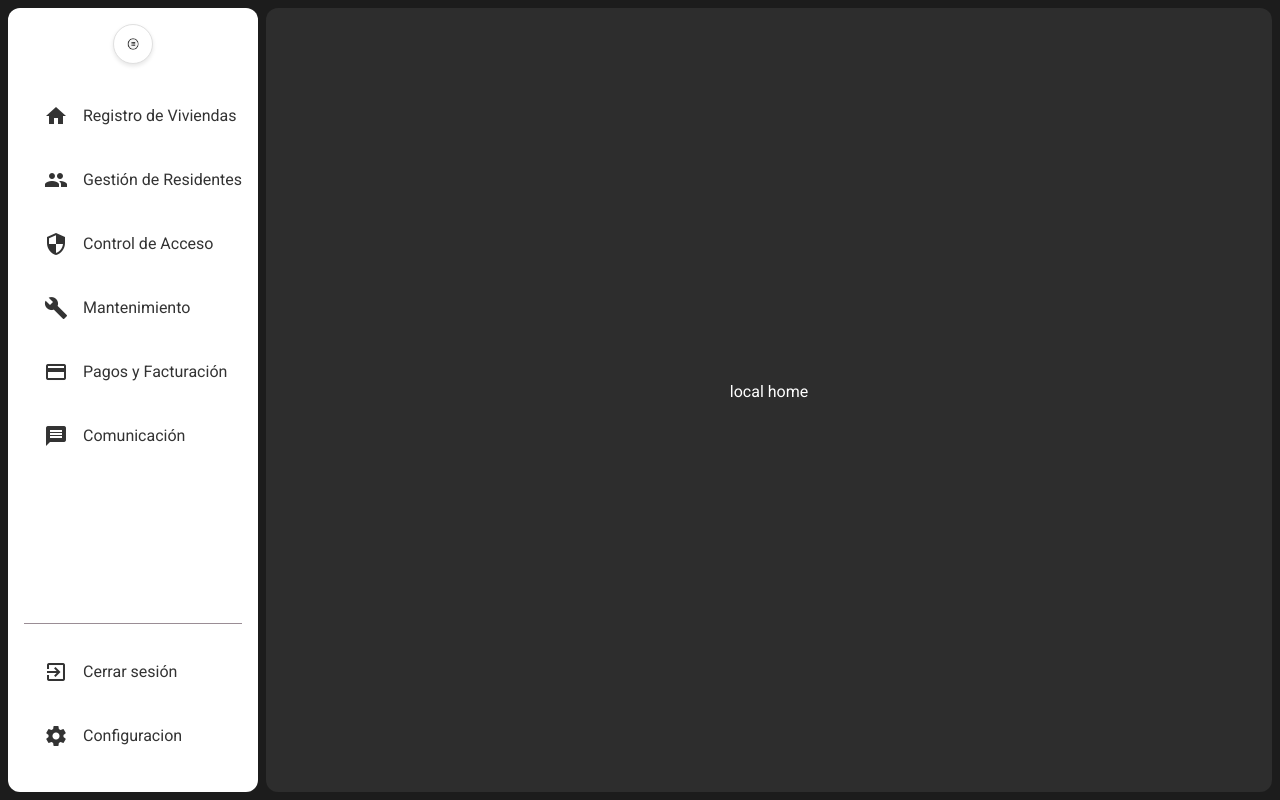
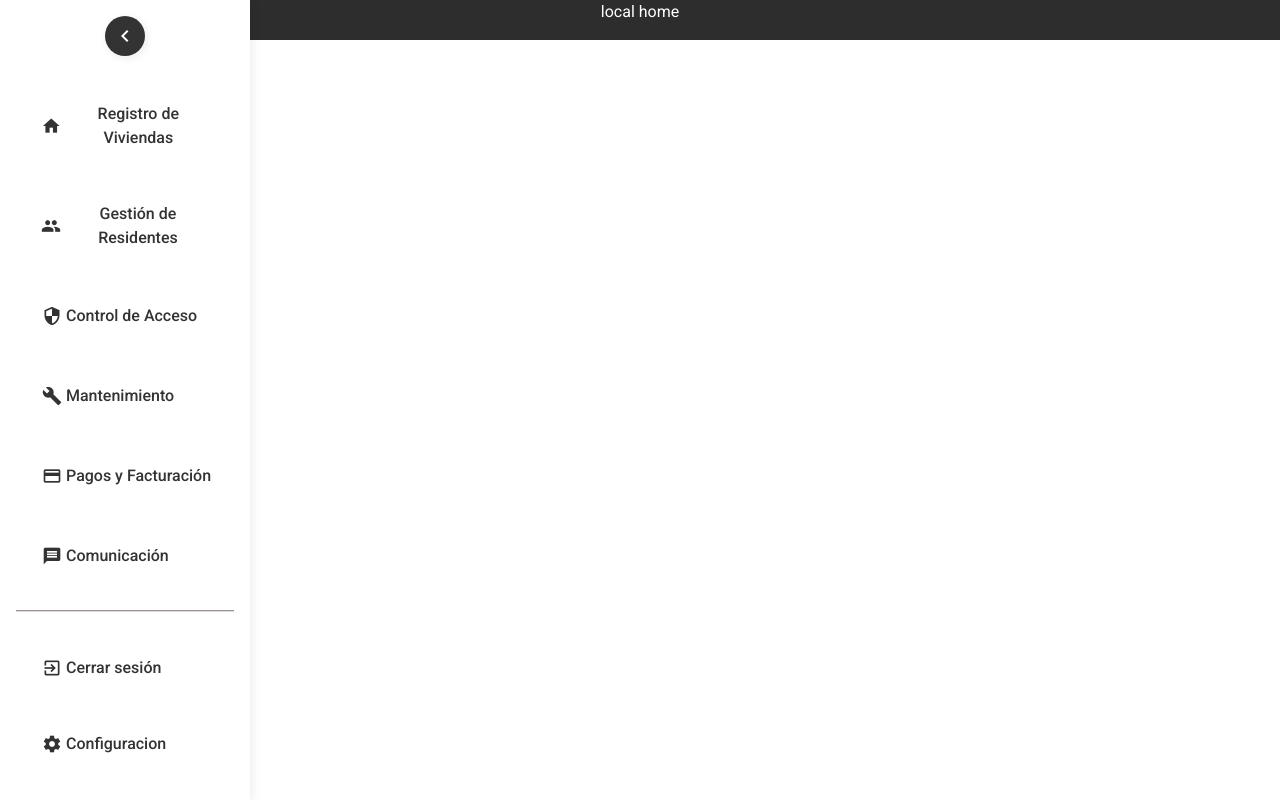
Before and after one commit to EliwtFdez/Appcluster, an Angular app: page /home in a window 1280 px wide. Built offline with nearby package versions, Linux system fonts and the light colour scheme.

Commit message:
static grind

```diff
--- a/src/app/home/home.component.html
+++ b/src/app/home/home.component.html
@@ -1,4 +1,4 @@
-<div class="parent">
+
     <!-- Sidebar -->
     <app-slidebard (toggle)="onSidebarToggle($event)"></app-slidebard>
 
@@ -6,4 +6,3 @@
     <main class="div4">
         <p>local home</p>
     </main>
-</div>
--- a/src/app/home/home.component.scss
+++ b/src/app/home/home.component.scss
@@ -1,25 +1,15 @@
 :root {
     --sidebar-width: 250px;
-    background-color: #1c1c1c;
+    background-color: white;
     margin: 0;
 }
 
-.parent {
+.div4 {
     display: grid;
-    grid-template-columns: var(--sidebar-width, 250px) 1fr;
-    grid-template-rows: 1fr;
-    gap: 8px;
-    height: 100vh;
-    background-color: #1c1c1c;
-    margin: 0;
-    padding: 8px;
-    transition: grid-template-columns 0.3s ease;
-}
-
-.div4 {
+    grid-template-columns: auto 1fr;
     background-color: #2d2d2d;
-    padding: 1rem;
-    border-radius: 12px;
+    padding: 0;
+    border-radius: 0px;
     color: #ffffff;
     overflow: hidden;
     display: flex;
--- a/src/app/slidebard/slidebard.component.html
+++ b/src/app/slidebard/slidebard.component.html
@@ -1,33 +1,31 @@
 <div class="sidebar" [class.collapsed]="isCollapsed">
-    <!-- Botón para ocultar/desplegar el sidebar -->
-    <button class="toggle-button" (click)="toggleSidebar()">
-<img src="assets/iconslide.png" alt="Logo" class="logo">
+  <button class="toggle-button" (click)="toggleSidebar()" aria-label="Toggle sidebar">
+    <mat-icon class="logo">{{ isCollapsed ? 'chevron_right' : 'chevron_left' }}</mat-icon>
   </button>
 
-
-    <!-- Lista principal de configuraciones -->
-    <div class="menu">
+  <nav class="menu" aria-label="Main navigation">
     <div class="sidebar-item" *ngFor="let item of menuItems">
-            <button [routerLink]="item.route" routerLinkActive="active">
+      <button [routerLink]="item.route"
+              routerLinkActive="active"
+              [attr.aria-label]="item.label">
         <mat-icon class="icon">{{ item.icon }}</mat-icon>
         <span class="label">{{ item.label }}</span>
       </button>
     </div>
-    </div>
+  </nav>
 
-    <!-- Espacio extra entre las secciones -->
   <div class="spacer"></div>
 
-    <!-- Divisor inferior -->
   <mat-divider></mat-divider>
 
-    <!-- Opciones de usuario -->
-    <div class="sidebar-footer">
+  <nav class="sidebar-footer" aria-label="Secondary navigation">
     <div class="sidebar-item" *ngFor="let item of lastMenuItems">
-             <button [routerLink]="item.route" routerLinkActive="active">
+      <button [routerLink]="item.route"
+              routerLinkActive="active"
+              [attr.aria-label]="item.label">
         <mat-icon class="icon">{{ item.icon }}</mat-icon>
         <span class="label">{{ item.label }}</span>
       </button>
     </div>
+  </nav>
 </div>
-</div>
--- a/src/app/slidebard/slidebard.component.scss
+++ b/src/app/slidebard/slidebard.component.scss
@@ -1,161 +1,156 @@
+// Variables de color y diseño
+$primary-color: #333; // rebeccapurple
+$hover-bg: rgba(103, 58, 183, 0.1);
+$active-bg: rgba(103, 58, 183, 0.2);
+$border-color: #ddd;
+$shadow: 2px 2px 10px rgba(0, 0, 0, 0.08);
+$transition-speed: 0.3s ease-in-out;
+
+// Mixin para transiciones
+@mixin transition($properties...) {
+  transition: $properties $transition-speed;
+}
+
+:host {
+  --primary-color: #{$primary-color};
+  --hover-bg: #{$hover-bg};
+  --active-bg: #{$active-bg};
+}
+
+// Sidebar principal
 .sidebar {
   background-color: #ffffff;
   padding: 1rem;
-    border-radius: 12px;
-    color: #333;
-    height: 100%;
+  border-radius: 0px;
+  color: $primary-color;
+  height: 100vh;
   display: flex;
   flex-direction: column;
-    justify-content: flex-start;
-    gap: 8px;
-    transition: width 0.3s ease;
+  box-shadow: $shadow;
+  @include transition(width);
   width: 250px;
-    position: relative;
+  position: fixed;
   min-width: 80px;
   max-width: 250px;
+
+  // Estado colapsado
+  &.collapsed {
+    width: 80px;
+
+    .sidebar-item {
+      justify-content: center;
+      padding: 8px;
+      width: 50px;
+
+      button {
+        padding: 8px;
+      }
     }
 
-.sidebar.collapsed {
-    width: 80px;
+    .label {
+      opacity: 0;
+      width: 0;
+      @include transition(opacity, width);
+    }
   }
 
-/* Botón para abrir/cerrar sidebar */
+  // Botón de colapsar
   .toggle-button {
     position: absolute;
     top: 1rem;
     left: 50%;
     transform: translateX(-50%);
-    background-color: #ffffff;
-    border: 1px solid #e0e0e0;
+    background: $primary-color;
+    border: none;
     border-radius: 50%;
     width: 40px;
     height: 40px;
+    cursor: pointer;
+    @include transition(all);
+    color: white;
     display: flex;
     align-items: center;
     justify-content: center;
-    cursor: pointer;
-    box-shadow: 0 2px 4px rgba(0, 0, 0, 0.1);
+    box-shadow: $shadow;
+
+    &:hover {
+      transform: translateX(-50%) scale(1.1);
+      background: darken($primary-color, 10%);
     }
 
-.toggle-button:hover {
-    background-color: #f0f0f0;
+    .logo {
+      width: 24px;
+      height: 24px;
+    }
   }
 
-.toggle-button img.logo {
-    width: 70%;
-    height: 70%;
-    border-radius: 50%;
-    object-fit: cover;
+  // Menú de opciones
+  .menu {
+    margin-top: 60px;
+    flex-grow: 1;
+    display: flex;
+    flex-direction: column;
   }
 
-/* Contenedor de elementos */
-.menu {
+  // Items del sidebar
+  .sidebar-item {
     display: flex;
-    flex-direction: column;
-    margin-top: 60px;
-}
+    align-items: center;
+    padding: 12px;
+    border-radius: 8px;
+    margin: 4px 0;
+    cursor: pointer;
+    @include transition(all);
 
-/* Elementos del sidebar */
-.sidebar-item {
-    margin-bottom: 8px;
-    overflow: hidden;
-    white-space: nowrap;
-    transition: width 0.3s ease;
-    padding: 10px;
-    margin: 0;
-    flex-shrink: 0;
-}
-
-.sidebar.collapsed .sidebar-item {
-    width: 40px;
-    justify-content: center;
+    &:hover {
+      background-color: $hover-bg;
+      transform: translateX(4px);
     }
 
     button {
       display: flex;
       align-items: center;
       width: 100%;
+      background: none;
+      border: none;
+      color: $primary-color;
+      font-size: 16px;
+      font-weight: 500;
       padding: 10px;
-    border: none;
-    background: none;
       cursor: pointer;
-    text-align: left;
-    color: inherit;
+      border-radius: 8px;
+      @include transition(all);
+
+      &:hover {
+        background-color: $hover-bg;
       }
 
-button:hover {
-    background-color: #e0e0e0;
-    border-radius: 10px;
+      &.active {
+        background-color: $active-bg;
+        box-shadow: $shadow;
+      }
     }
 
     .icon {
-    width: 24px;
-    height: 24px;
-    flex-shrink: 0;
-    margin-right: 15px;
-}
-
-.sidebar.collapsed .icon {
-    margin-right: 0;
+      font-size: 20px;
+      width: 28px;
+      height: 28px;
+      display: flex;
+      align-items: center;
+      justify-content: center;
     }
 
     .label {
-    transition: opacity 0.3s ease, visibility 0.3s ease;
+      @include transition(opacity);
+    }
   }
 
-.sidebar.collapsed .label {
-    opacity: 0;
-    visibility: hidden;
+  // Footer del sidebar
+  .sidebar-footer {
+    border-top: 1px solid $border-color;
+    padding-top: 1rem;
+    text-align: center;
+    font-size: 14px;
+    color: #666;
   }
-
-.sidebar:not(.collapsed) .label {
-    opacity: 1;
-    visibility: visible;
 }
-
-/* Espacio entre secciones */
-.spacer {
-    flex-grow: 10;
-}
-
-/* Footer del sidebar */
-.sidebar-footer {
-    padding-bottom: 8px;
-}
-
-.sidebar-footer .sidebar-item {
-    display: flex;
-    align-items: center;
-    padding: 10px;
-    cursor: pointer;
-}
-
-.sidebar-footer .sidebar-item:hover {
-    background-color: #e0e0e0;
-    border-radius: 8px;
-}
-
-/* Ajustes para el estado colapsado */
-.sidebar.collapsed .sidebar-footer .sidebar-item {
-    display: flex;
-    justify-content: center;
-    padding: 10px 0;
-}
-
-.sidebar.collapsed .sidebar-footer .label {
-    display: none;
-}
-
-.sidebar.collapsed .sidebar-footer .icon {
-    margin-right: 0;
-}
-
-.sidebar.collapsed .sidebar-footer .sidebar-item:hover {
-    background-color: #e0e0e0;
-    border-radius: 50%;
-}
-
-/* Divider */
-mat-divider {
-    margin: 0.5rem 0;
-}
```
Lines whose indentation alone changed are shown as unchanged.
